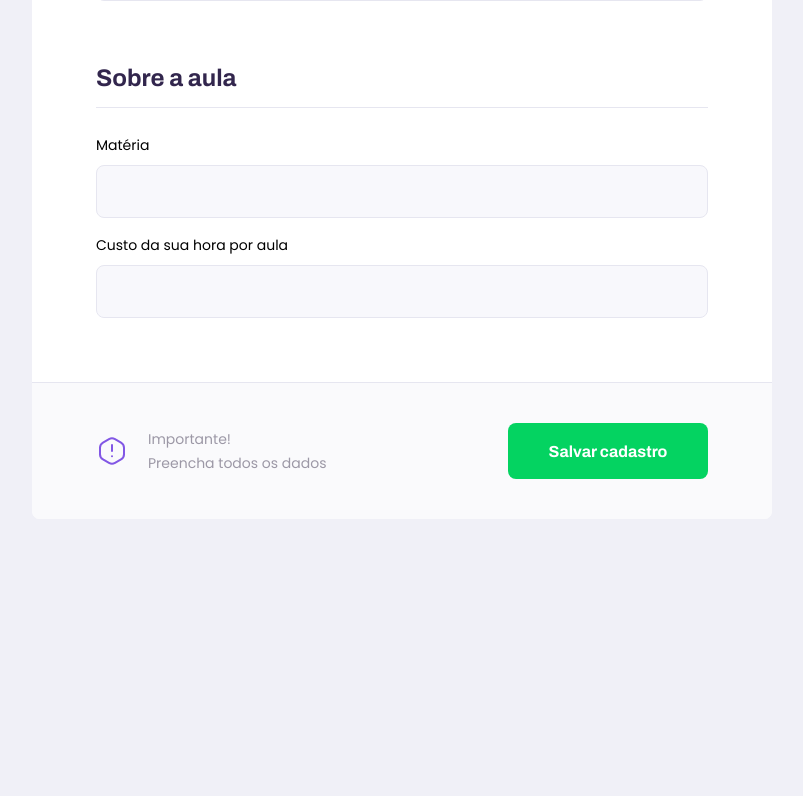
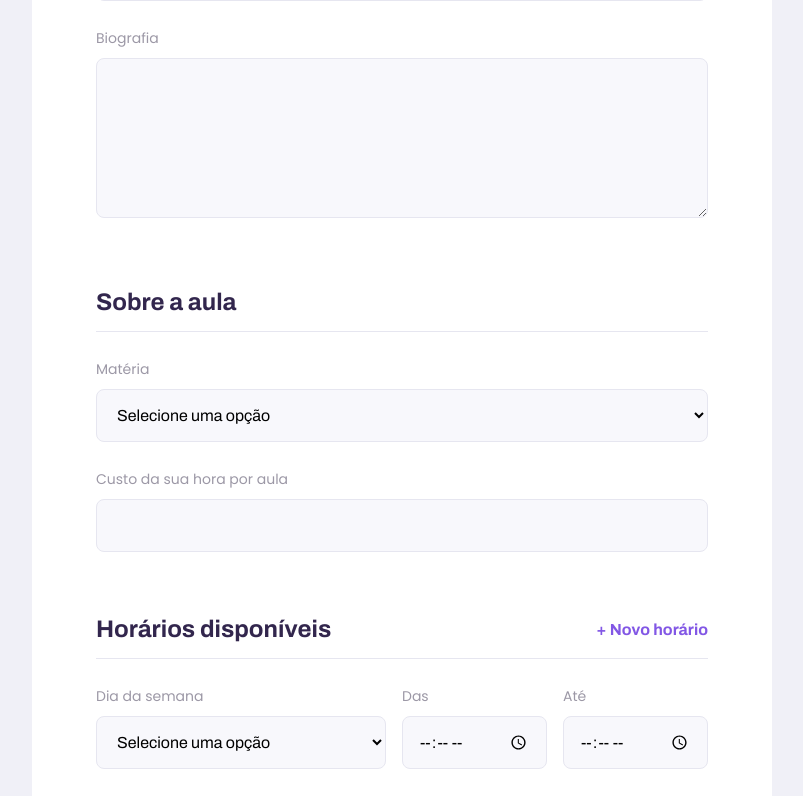
Before and after one commit to mechanizzed/proffy-web-nlw2, a React (Create React App) app: page /give-classes in a window 1280 px wide. Shown: the part 724-1520 px from the top of the page, without its empty margins (238-1041 px from the left). Before the commit the page ends 1243 px from the top, so only its background shows below. Built offline with nearby package versions, Linux system fonts and the light colour scheme.

Commit message:
Udpate: styles and forms

```diff
--- /dev/null
+++ b/src/Components/Select/index.tsx
@@ -0,0 +1,35 @@
+import React, { SelectHTMLAttributes } from 'react';
+
+// styles
+import './styles.css';
+
+interface SelectProps extends SelectHTMLAttributes<HTMLSelectElement> {
+  name: string;
+  label: string;
+  options: Array<{
+    value: string;
+    label: string;
+  }>;
+}
+
+const Select: React.FC<SelectProps> = ({ name, label, options, ...rest }) => {
+  return (
+    <div className="select-block">
+      <label htmlFor={name}>{label}</label>
+      <select id={name} {...rest}>
+        <option value="" disabled selected hidden>
+          Selecione uma opção
+        </option>
+        {options.map((option) => {
+          return (
+            <option key={option.value} value={option.value}>
+              {option.label}
+            </option>
+          );
+        })}
+      </select>
+    </div>
+  );
+};
+
+export default Select;
--- /dev/null
+++ b/src/Components/Select/styles.css
@@ -0,0 +1,33 @@
+.select-block {
+  position: relative;
+}
+.select-block + .select-block {
+  margin-top: 1.4rem;
+}
+
+.select-block label {
+  font-size: 1.4rem;
+}
+
+.select-block select {
+  width: 100%;
+  height: 5.3rem;
+  margin-top: 0.8rem;
+  border-radius: 0.8rem;
+  background: var(--color-input-background);
+  border: 1px solid var(--color-line-in-white);
+  outline: 0;
+  padding: 0 1.6rem;
+  font: 1.6rem Archivo;
+}
+
+.select-block:focus-within::after {
+  width: calc(100% - 3.2rem);
+  height: 2px;
+  content: '';
+  background: var(--color-primary-light);
+  position: absolute;
+  left: 1.6rem;
+  right: 1.6rem;
+  bottom: 3px;
+}
--- /dev/null
+++ b/src/Components/Textarea/index.tsx
@@ -0,0 +1,20 @@
+import React, { TextareaHTMLAttributes } from 'react';
+
+// styles
+import './styles.css';
+
+interface TextareaProps extends TextareaHTMLAttributes<HTMLTextAreaElement> {
+  name: string;
+  label: string;
+}
+
+const Textarea: React.FC<TextareaProps> = ({ name, label, ...rest }) => {
+  return (
+    <div className="textarea-block">
+      <label htmlFor={name}>{label}</label>
+      <textarea id={name} {...rest} />
+    </div>
+  );
+};
+
+export default Textarea;
--- /dev/null
+++ b/src/Components/Textarea/styles.css
@@ -0,0 +1,35 @@
+.textarea-block {
+  position: relative;
+}
+.textarea-block + .textarea-block {
+  margin-top: 1.4rem;
+}
+
+.textarea-block label {
+  font-size: 1.4rem;
+}
+
+.textarea-block textarea {
+  width: 100%;
+  height: 16rem;
+  min-height: 8rem;
+  margin-top: 0.8rem;
+  border-radius: 0.8rem;
+  background: var(--color-input-background);
+  border: 1px solid var(--color-line-in-white);
+  outline: 0;
+  resize: vertical;
+  padding: 1.2rem 1.6rem;
+  font: 1.6rem Archivo;
+}
+
+.textarea-block:focus-within::after {
+  width: calc(100% - 3.2rem);
+  height: 2px;
+  content: '';
+  background: var(--color-primary-light);
+  position: absolute;
+  left: 1.6rem;
+  right: 1.6rem;
+  bottom: 12px;
+}
--- a/src/pages/TeacherForm/index.tsx
+++ b/src/pages/TeacherForm/index.tsx
@@ -3,6 +3,8 @@
 // components
 import PageHeader from '../../Components/PageHeader';
 import Input from '../../Components/Input';
+import Textarea from '../../Components/Textarea';
+import Select from '../../Components/Select';
 
 // images and icons
 import WarningIcon from '../../assets/images/icons/warning.svg';
@@ -23,13 +25,54 @@
           <legend>Seus dados</legend>
           <Input name="name" label="Nome completo" />
           <Input name="avatar" label="Avatar" />
-          <Input name="whatsapp" label="whatsapp" />
+          <Input name="whatsapp" label="WhatsApp" />
+          <Textarea name="bio" label="Biografia" />
         </fieldset>
 
         <fieldset>
           <legend>Sobre a aula</legend>
-          <Input name="subject" label="Matéria" />
+          <Select
+            name="subject"
+            label="Matéria"
+            options={[
+              { value: 'Artes', label: 'Artes' },
+              { value: 'Biologia', label: 'Biologia' },
+              { value: 'Ciências', label: 'Ciências' },
+              { value: 'Educação física', label: 'Educação física' },
+              { value: 'Física', label: 'Física' },
+              { value: 'Geografia', label: 'Geografia' },
+              { value: 'História', label: 'História' },
+              { value: 'Matemática', label: 'Matemática' },
+              { value: 'Portugês', label: 'Portugês' },
+              { value: 'Química', label: 'Química' },
+            ]}
+          />
           <Input name="cost" label="Custo da sua hora por aula" />
+        </fieldset>
+
+        <fieldset>
+          <legend>
+            Horários disponíveis
+            <button type="button">+ Novo horário</button>
+          </legend>
+
+          <div className="schedule-item">
+            <Select
+              name="week_day"
+              label="Dia da semana"
+              options={[
+                { value: '0', label: 'Domingo' },
+                { value: '1', label: 'Segunda-feira' },
+                { value: '2', label: 'Terça-feira' },
+                { value: '3', label: 'Quarta-feira' },
+                { value: '4', label: 'Quinta-feira' },
+                { value: '5', label: 'Sexta-feira' },
+                { value: '6', label: 'Sábado' },
+              ]}
+            />
+            <Input name="from" label="Das" type="time" />
+            <Input name="to" label="Até" type="time" />
+          </div>
         </fieldset>
 
         <footer>
--- a/src/pages/TeacherForm/styles.css
+++ b/src/pages/TeacherForm/styles.css
@@ -36,6 +36,27 @@
   width: 100%;
   padding-bottom: 1.6rem;
   border-bottom: 1px solid var(--color-line-in-white);
+}
+
+#page-teacher-form main fieldset legend button {
+  border: 0;
+  background: none;
+  color: var(--color-primary);
+  cursor: pointer;
+  font: 700 1.6rem Archivo;
+  transition: color 0.2s;
+}
+#page-teacher-form main fieldset legend button:hover {
+  color: var(--color-primary-dark);
+}
+
+#page-teacher-form main fieldset .input-block + .textarea-block,
+#page-teacher-form main fieldset .select-block + .input-block {
+  margin-top: 2.4rem;
+}
+
+#page-teacher-form main label {
+  color: var(--color-text-complement);
 }
 
 #page-teacher-form main footer {
@@ -89,6 +110,16 @@
   #page-teacher-form main fieldset {
     padding: 0 6.4rem;
   }
+
+  #page-teacher-form main .schedule-item {
+    display: grid;
+    grid-template-columns: 2fr 1fr 1fr;
+    column-gap: 1.6rem;
+  }
+  #page-teacher-form main .schedule-item .input-block {
+    margin-top: 0 !important;
+  }
+
   #page-teacher-form main footer {
     padding: 4rem 6.4rem;
     display: flex;
--- a/src/pages/TeacherList/index.tsx
+++ b/src/pages/TeacherList/index.tsx
@@ -4,6 +4,7 @@
 import PageHeader from '../../Components/PageHeader';
 import TeacherItem from '../../Components/TeacherItem';
 import Input from '../../Components/Input';
+import Select from '../../Components/Select';
 
 // styles
 import './styles.css';
@@ -13,8 +14,35 @@
     <div id="page-teacher-list" className="container">
       <PageHeader title="Estes são os proffys disponíveis">
         <form id="search-teachers">
-          <Input name="subject" label="Matéria" />
-          <Input name="week_day" label="Dia da semana" />
+          <Select
+            name="subject"
+            label="Matéria"
+            options={[
+              { value: 'Artes', label: 'Artes' },
+              { value: 'Biologia', label: 'Biologia' },
+              { value: 'Ciências', label: 'Ciências' },
+              { value: 'Educação física', label: 'Educação física' },
+              { value: 'Física', label: 'Física' },
+              { value: 'Geografia', label: 'Geografia' },
+              { value: 'História', label: 'História' },
+              { value: 'Matemática', label: 'Matemática' },
+              { value: 'Portugês', label: 'Portugês' },
+              { value: 'Química', label: 'Química' },
+            ]}
+          />
+          <Select
+            name="week_day"
+            label="Dia da semana"
+            options={[
+              { value: '0', label: 'Domingo' },
+              { value: '1', label: 'Segunda-feira' },
+              { value: '2', label: 'Terça-feira' },
+              { value: '3', label: 'Quarta-feira' },
+              { value: '4', label: 'Quinta-feira' },
+              { value: '5', label: 'Sexta-feira' },
+              { value: '6', label: 'Sábado' },
+            ]}
+          />
           <Input type="time" name="time" label="Horário" />
         </form>
       </PageHeader>
--- a/src/pages/TeacherList/styles.css
+++ b/src/pages/TeacherList/styles.css
@@ -22,7 +22,14 @@
     position: absolute;
     bottom: -26px;
   }
-  #search-teachers .input-block + .input-block {
+  #search-teachers .input-block + .input-block,
+  #search-teachers .select-block + .select-block {
     margin-top: 0;
   }
+
+  #page-teacher-list main {
+    padding: 3.2rem 0;
+    max-width: 740px;
+    margin: 0 auto;
+  }
 }
```
